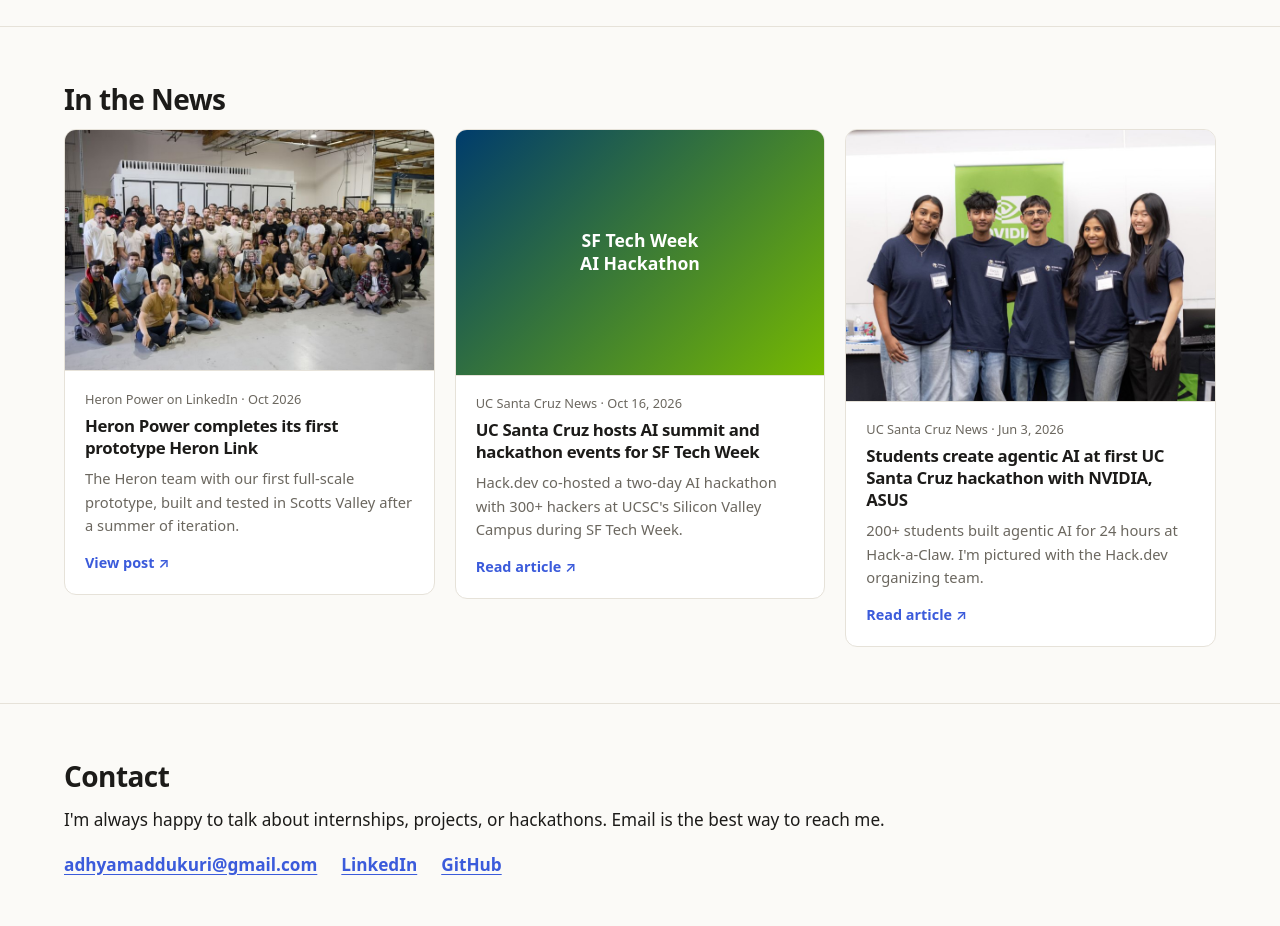
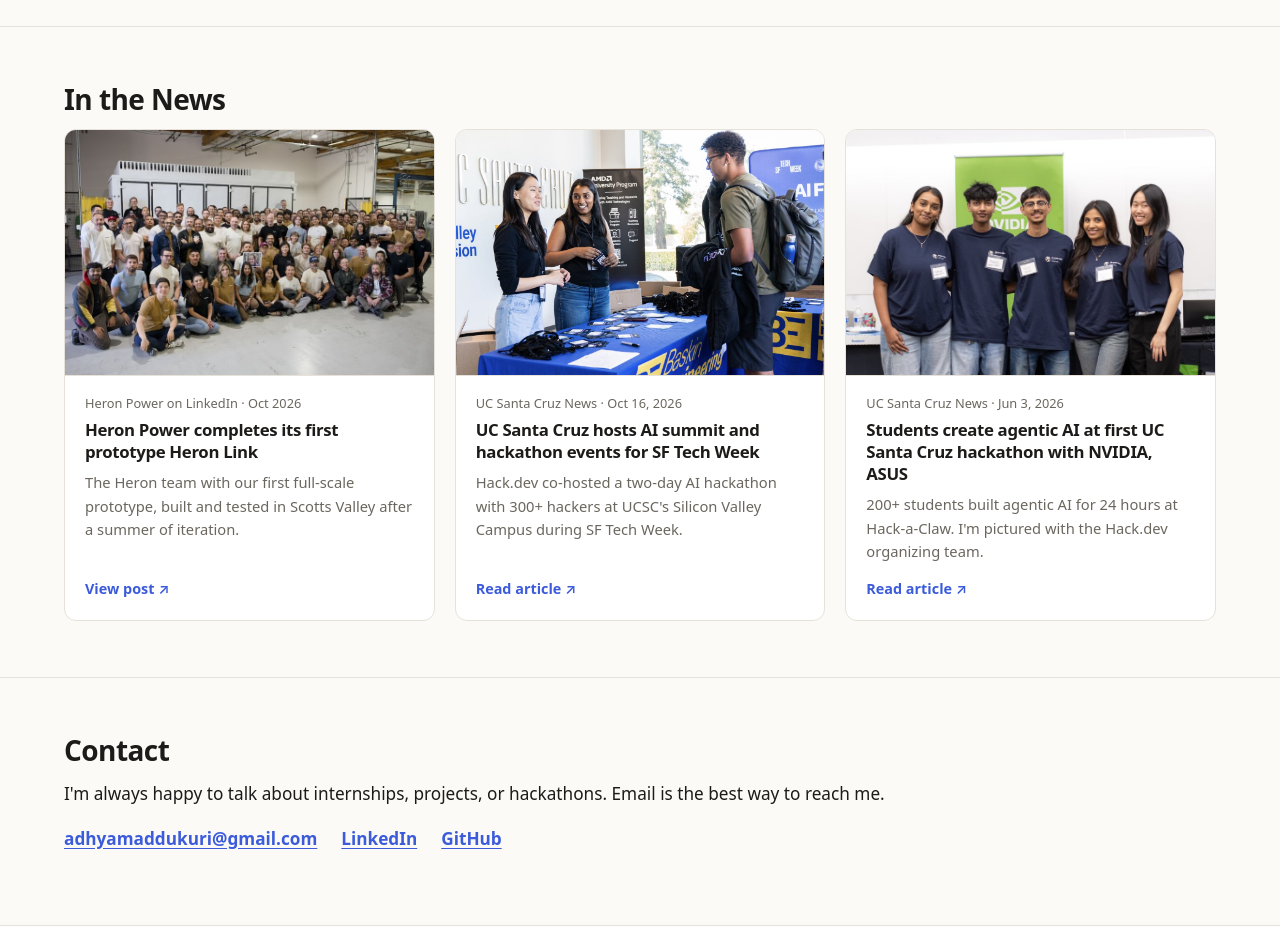
Before and after one commit to adhyamaddukuri/adhyamaddukuri.github.io, a plain HTML site: page index.html in a window 1280 px wide. Shown: the part 3200-4126 px from the top of the page. Drawn offline with Linux system fonts and the light colour scheme.

Commit message:
Add SF Tech Week photo; align news cards to equal height
Co-Authored-By: Claude Opus 5.5 <noreply@anthropic.com>

```diff
--- a/index.html
+++ b/index.html
@@ -10,7 +10,7 @@
   <meta property="og:type" content="website">
   <meta property="og:url" content="https://adhyamaddukuri.github.io/">
   <link rel="icon" href="favicon.svg" type="image/svg+xml">
-  <link rel="stylesheet" href="styles.css?v=12">
+  <link rel="stylesheet" href="styles.css?v=14">
 </head>
 <body>
   <a class="skip" href="#main">Skip to content</a>
@@ -209,7 +209,7 @@
           </div>
         </a>
         <a class="press-card" href="https://news.ucsc.edu/2026/10/uc-santa-cruz-2026-sf-tech-week/" target="_blank" rel="noopener">
-          <div class="press-thumb placeholder" aria-hidden="true"><span>SF Tech Week<br>AI Hackathon</span></div>
+          <img class="press-thumb full" src="assets/press/sf-tech-week.jpg" width="1200" height="836" alt="Hack.dev organizers checking in hackathon participants at the Baskin Engineering table during SF Tech Week" loading="lazy">
           <div class="press-body">
             <p class="press-meta">UC Santa Cruz News · Oct 16, 2026</p>
             <h3>UC Santa Cruz hosts AI summit and hackathon events for SF Tech Week</h3>
--- a/styles.css
+++ b/styles.css
@@ -211,5 +211,5 @@ p { margin: 0 0 1em; }
   .about-grid { grid-template-columns: 1fr; }
 }
 .press-thumb { aspect-ratio: 3 / 2; }
-.press-thumb.full { aspect-ratio: auto; height: auto; }
-.press { align-items: start; }
+.press-thumb.full { aspect-ratio: 3 / 2; height: auto; flex: none; object-fit: cover; object-position: center 35%; }
+.press { align-items: stretch; }
```
Also changed, not shown: assets/press/sf-tech-week.jpg (added).
